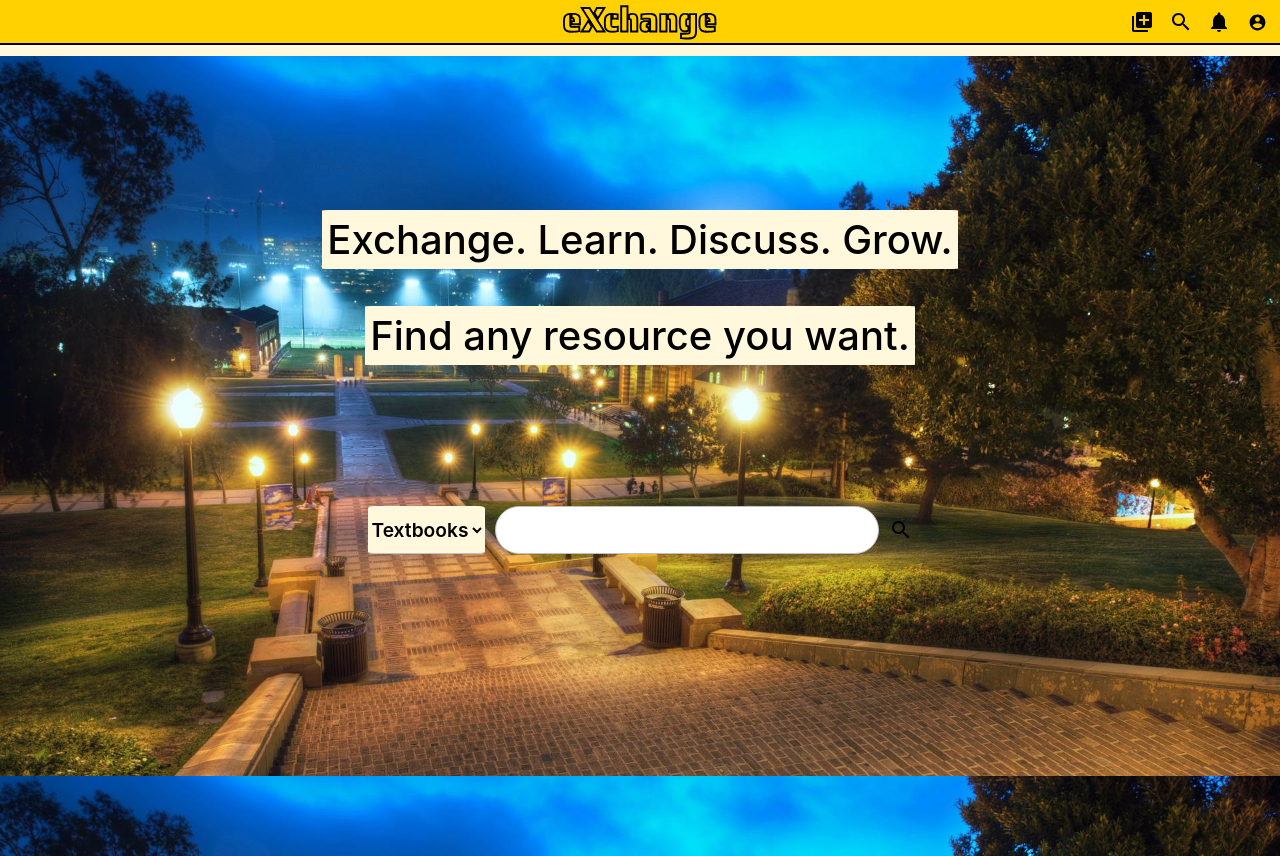
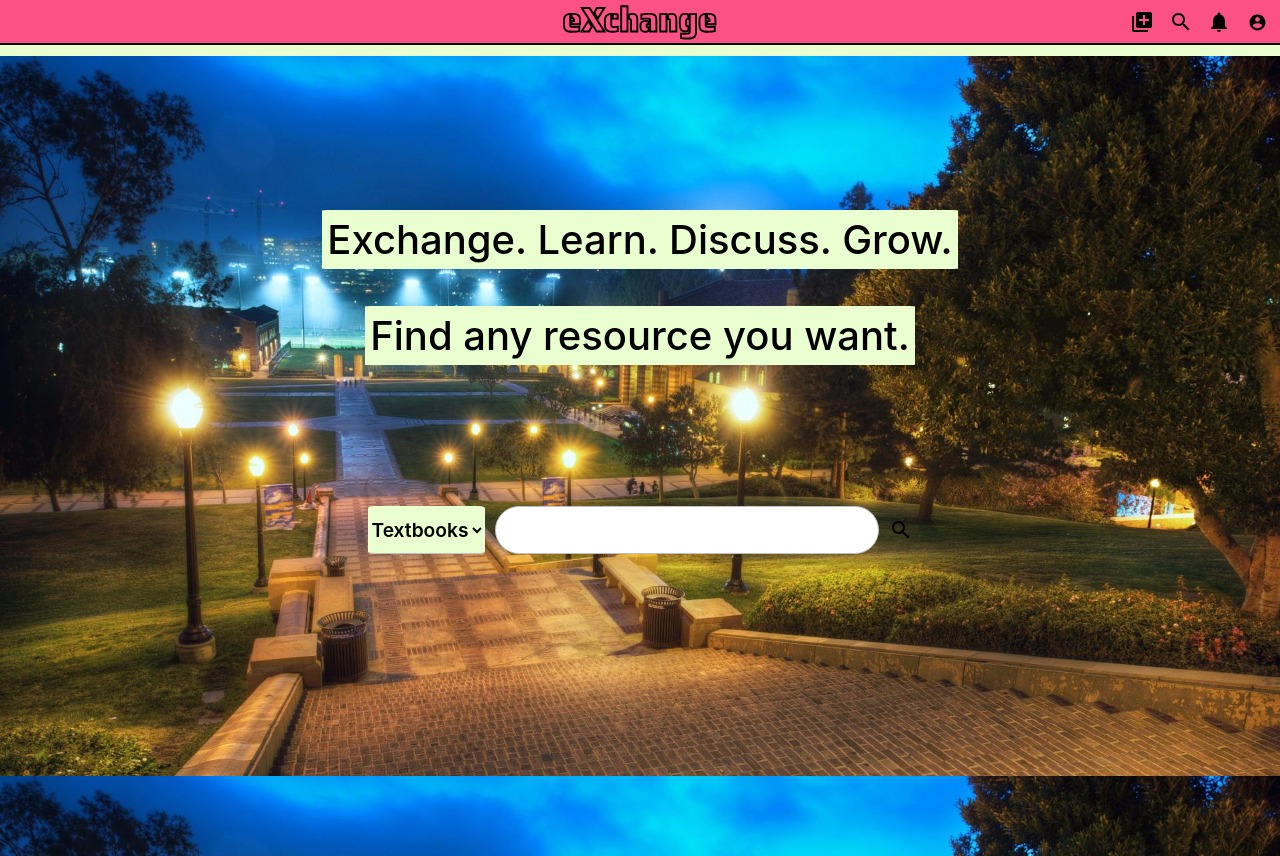
Before and after one commit to CSMT-Westwood/eXchange, a React (Create React App) app in the folder exchange/: page / in a window 1280 px wide. Built offline with nearby package versions, Linux system fonts and the light colour scheme.

Commit message:
color scheme 2: pastel-pink

```diff
--- a/exchange/src/App.js
+++ b/exchange/src/App.js
@@ -14,12 +14,12 @@ import {createGlobalStyle} from 'styled-components';
 
 const GlobalStyles = createGlobalStyle`
 	html {
-		--color-primary: #FFD100; /*bruin gold*/
+		--color-primary: #fc5185; /*bruin gold*/
 		--color-secondary: #C3D7EE; /*lightest blue*/
 		--color-tertiary: #8BB8E8; /*light-blue*/
-		--color-quaternary: #222831; /*dark purple;*/
+		--color-quaternary: #fce38a; /*dark purple;*/
 		--color-quinary: #2D68C4; /*true blue*/
-		--color-senary: cornsilk; /*lightest blue #C3D7EE*/
+		--color-senary: #eaffd0; /*lightest blue #C3D7EE*/
 		--color-background: var(--color-senary);
 		--color-black: black;
 		--color-white: white;
--- a/exchange/src/components/Directory/SearchBar.css
+++ b/exchange/src/components/Directory/SearchBar.css
@@ -24,7 +24,8 @@
 .search-bar-search-button {
     margin-left: 10px;
     cursor: pointer;
-    opacity: 1;
+	opacity: 1;
+	color: white;
 }
 .search-bar-mousedown {
     animation: lessen 0.2s alternate forwards;
@@ -49,7 +50,7 @@
 	font-size: larger;
 	font-weight: 600;
 	color: black;
-	background-color: cornsilk;
+	background-color: var(--color-background);
 }
 
 /* eliminate default behavior */
--- a/exchange/src/components/Directory/directory.css
+++ b/exchange/src/components/Directory/directory.css
@@ -23,7 +23,7 @@
 	z-index: 0;
 }
 .directory-welcome-text > span {
-	background-color: cornsilk;
+	background-color: var(--color-background);
 	background-size: 110%;
 	padding: 0.4vw;
 	border-radius: 1%;
--- a/exchange/src/components/Profile/Profile.css
+++ b/exchange/src/components/Profile/Profile.css
@@ -9,7 +9,7 @@
 	width: 35vw;
 	/* background-color: var(--color-tertiary); */
 	background-color: var(--color-quaternary);
-	color: var(--color-white);
+	color: black;
 	border: 0.05vw solid black;
 }
 
--- a/exchange/src/components/Profile/userInfoStyle.js
+++ b/exchange/src/components/Profile/userInfoStyle.js
@@ -12,7 +12,7 @@ export const UserPhoto=styled.img`
     width: 10vw;
     height: 10vw;
     border-radius: 50%;
-	border: var(--color-white) solid;
+	border: black;
 `;
 
 export const UserName=styled.span`
```
